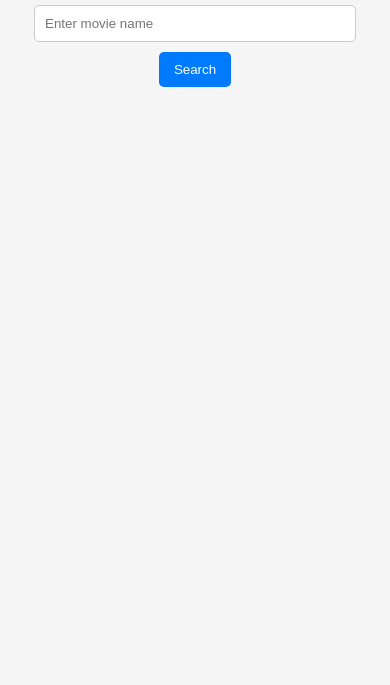
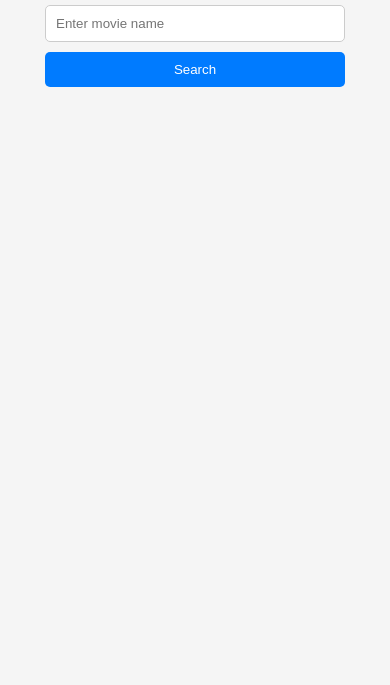
Before and after one commit to rytvee/movie-search-app, a plain HTML site: page index.html in a window 390 px wide. Shown: the part 159-844 px from the top of the page. Drawn offline with Linux system fonts and the light colour scheme.

Commit message:
Update styles.css

```diff
--- a/styles.css
+++ b/styles.css
@@ -9,13 +9,19 @@ h1 {
   margin-bottom: 20px;
 }
 
+.inputs {
+  display: flex;
+  align-items: center;
+  justify-content: center;
+  gap: 10px;
+}
+
 input[type="text"] {
   padding: 10px;
   width: 300px;
   max-width: 100%;
   border-radius: 5px;
   border: 1px solid #ccc;
-  margin-bottom: 10px;
 }
 
 button {
@@ -40,7 +46,7 @@ button {
   margin: 10px;
   padding: 15px;
   width: 220px;
-  box-shadow: 0 2px 6px rgba(0,0,0,0.2);
+  box-shadow: 0 2px 6px rgba(0, 0, 0, 0.2);
   text-align: left;
   transition: 0.3s ease;
   display: flex;
@@ -87,8 +93,8 @@ button {
   margin: 0;
 }
 
-/* 📱 Mobile layout: image left, text right */
-@media (max-width: 600px) {
+/* 📱 Tablet layout: image left, text right */
+@media (max-width: 767px) {
   .movie {
     flex-direction: row;
     width: 95%;
@@ -124,7 +130,22 @@ button {
 }
 
 /* 📟 Very small screens: image on top, full width */
-@media (max-width: 300px) {
+@media (max-width: 480px) {
+  .inputs {
+    flex-direction: column;
+    align-items: center;
+    justify-content: center;
+    width: 100%;
+    gap: 10px;
+  }
+
+  input[type="text"],
+  button {
+    width: 90%;
+    max-width: 300px;
+    box-sizing: border-box;
+  }
+
   .movie {
     flex-direction: column;
     align-items: center;
```
